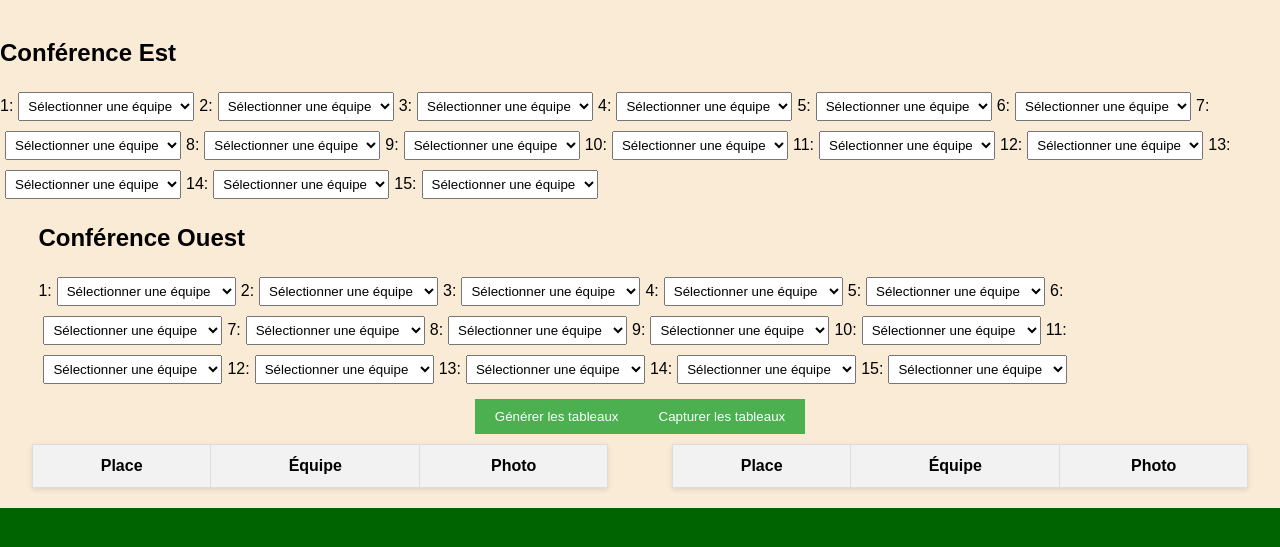
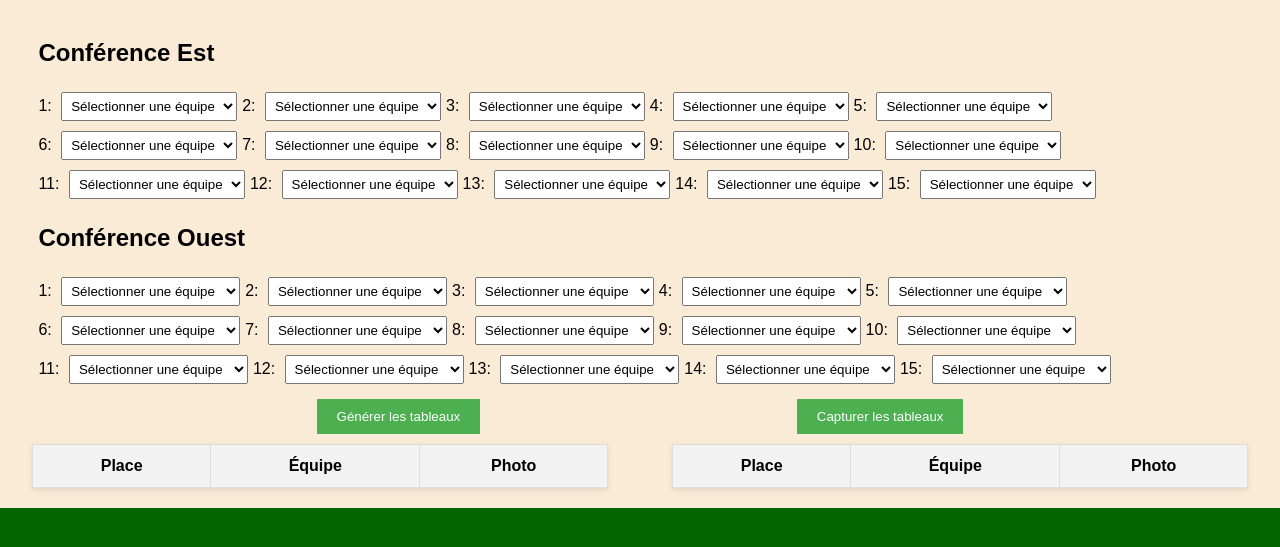
Before and after one commit to Faooel/CWL-website, a plain HTML site: page index.html in a window 1280 px wide. Shown: the part 165-712 px from the top of the page. Drawn offline with nearby package versions, Linux system fonts and the light colour scheme.

Commit message:
Mise a jour des options pour selectioner les équipes, pour que les chiffres soit rataches avec la selection dans la meme div, pour plus de clartés sur la  mise en page

```diff
--- a/index.html
+++ b/index.html
@@ -8,11 +8,14 @@
   <script src="https://cdnjs.cloudflare.com/ajax/libs/html2canvas/1.4.1/html2canvas.min.js"></script>
 </head>
 <body>
-  <div id="barTop"><p id="logo">LOGO</p></div>
+  <div id="barTop">
+    <p id="logo">LOGO</p>
+  </div>
+
   <div id="mainContent">
     <h1>Les pronos des GM</h1>
     <div>
-      <div id="selectionContainer"
+      <div id="selectionContainer">
         <div id="eastContainer">
           <h2>Conférence Est</h2>
           <div id="eastSelection"></div> <!-- div pour la sélection de la conférence Est -->
@@ -22,10 +25,12 @@
           <div id="westSelection"></div> <!-- div pour la sélection de la conférence Est -->
         </div>
       </div>
+
       <div id="buttonBot">
         <button id="generateTablesButton">Générer les tableaux</button>
         <button id="captureTablesButton">Capturer les tableaux</button>
       </div>
+
       <div id="teamsContainer">
         <table id="eastTeamsTable">
           <thead>
@@ -73,29 +78,40 @@
       eastSelection.innerHTML = '';
       westSelection.innerHTML = '';
 
-      //Boucle pour afficher les équipes de la conférence Est et Ouest
+      //Boucle pour créer les options de sélection
+  //Boucle pour créer les options de sélection
   for (let i = 0; i < 15; i++) {
+    const selectionContainer = document.createElement('div');
+    selectionContainer.className = 'selection-container';
+
     const placeText = document.createTextNode(`${i + 1}: `);
-        eastSelection.appendChild(placeText);
+    selectionContainer.appendChild(placeText);
 
     const select = document.createElement('select');
     select.id = `eastTeam${i}`;
     select.classList.add('eastSelect');
     select.innerHTML = createOptions(teamsEastCWL);
-        eastSelection.appendChild(select);
+    selectionContainer.appendChild(select);
+
+    eastSelection.appendChild(selectionContainer);
   }
 
+        //Boucle pour créer les options de sélection
   for (let i = 0; i < 15; i++) {
+    const selectionContainer = document.createElement('div');
+    selectionContainer.className = 'selection-container';
+
     const placeText = document.createTextNode(`${i + 1}: `);
-        westSelection.appendChild(placeText);
+    selectionContainer.appendChild(placeText);
 
     const select = document.createElement('select');
     select.id = `westTeam${i}`;
     select.classList.add('westSelect');
     select.innerHTML = createOptions(teamsWestCWL);
-        westSelection.appendChild(select);
+    selectionContainer.appendChild(select);
+
+    westSelection.appendChild(selectionContainer);
   }
-
       const eastSelects = document.querySelectorAll('.eastSelect');
       const westSelects = document.querySelectorAll('.westSelect');
 
```
Lines whose indentation alone changed are shown as unchanged.
